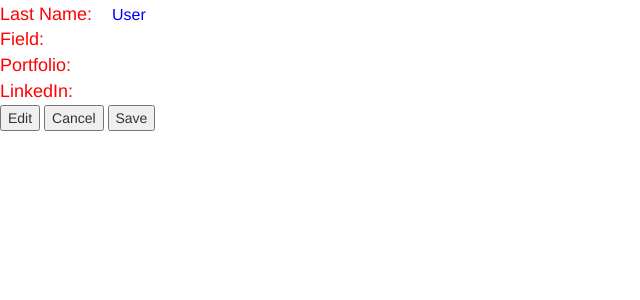
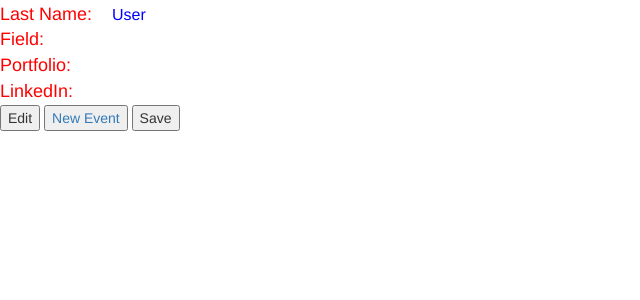
Before and after one commit to JulianSiow/Mesh, a Django app: page /user/ in a window 1280 px wide. Shown: the part 378-678 px from the top of the page, without its empty margins (0-640 px from the left). Run offline with Django 3.2, Linux system fonts and the light colour scheme; the visitor is signed in with stand-in values (Sample User, id 1); data that the repository does not hold is empty; some libraries are stand-ins or nearby versions.

Commit message:
added event form connection

```diff
--- a/accounts/views.py
+++ b/accounts/views.py
@@ -38,7 +38,7 @@ def register(req):
                 user.profile.linkedin = linkedin
                 user.profile.save()
 
-            return redirect('events')
+            return redirect('landing')
         else:
             context = {'error':'Passwords do not match'}
             return render(req, 'sign_up.html', context)
--- a/mesh_app/templates/profile.html
+++ b/mesh_app/templates/profile.html
@@ -11,7 +11,9 @@
         <p class="profField">Portfolio:</p><p class="profFieldVal">{{user.profile.portfolio_link}}</p><br>
         <p class="profField">LinkedIn:</p><p class="profFieldVal">{{user.profile.linkedin}}</p> <br>
         <button class="profBut" type="click">Edit</button>
-        <button class="profBut" type="reset">Cancel</button>
+        <button class="profBut" type="reset">
+            <a href="{% url 'event_create' pk=user.pk %}">New Event</a>
+        </button>
         <button class="profBut" type="click">Save</button>
     </div>
 </div>
--- a/mesh_app/views.py
+++ b/mesh_app/views.py
@@ -17,7 +17,7 @@ def profile_page(request):
 
 @login_required
 def event_create(request, pk):
-    user = User.objects.get(id=pk)
+    user = request.user
     if request.method == 'POST':
         form = EventForm(request.POST)
         if form.is_valid():
```
